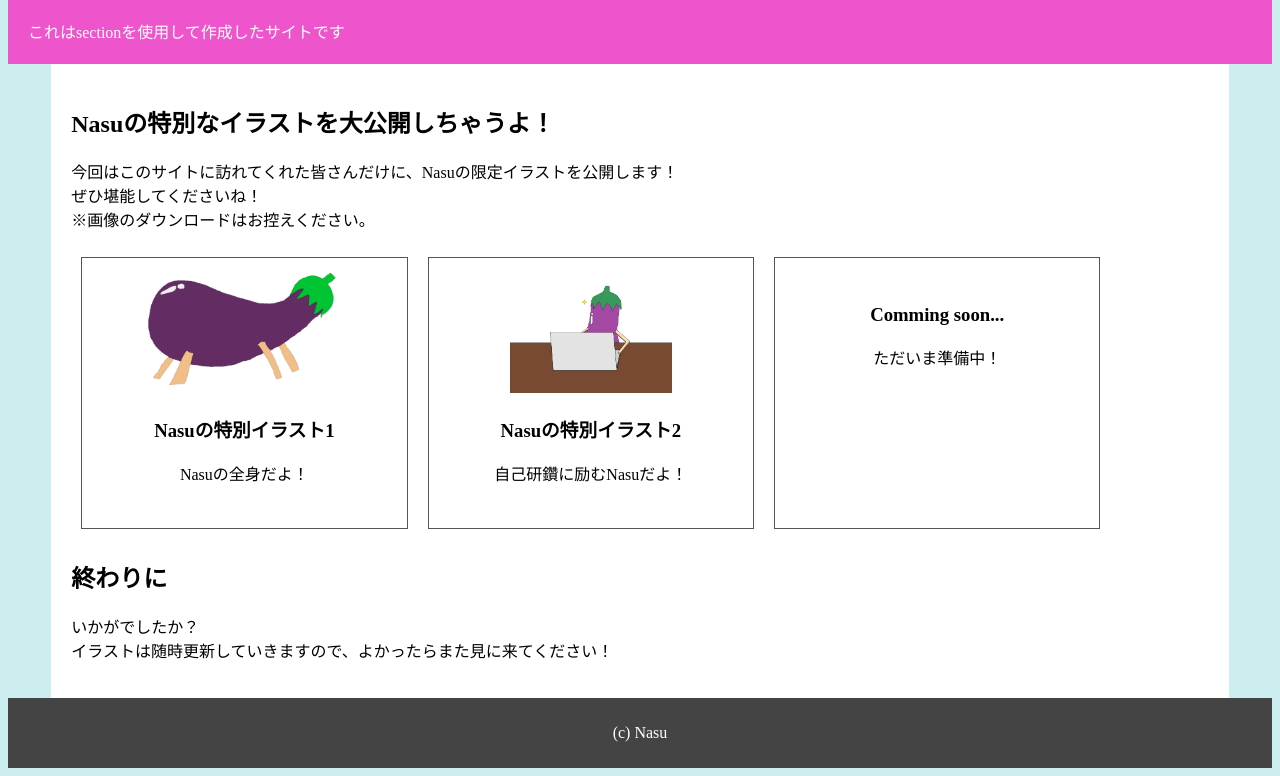
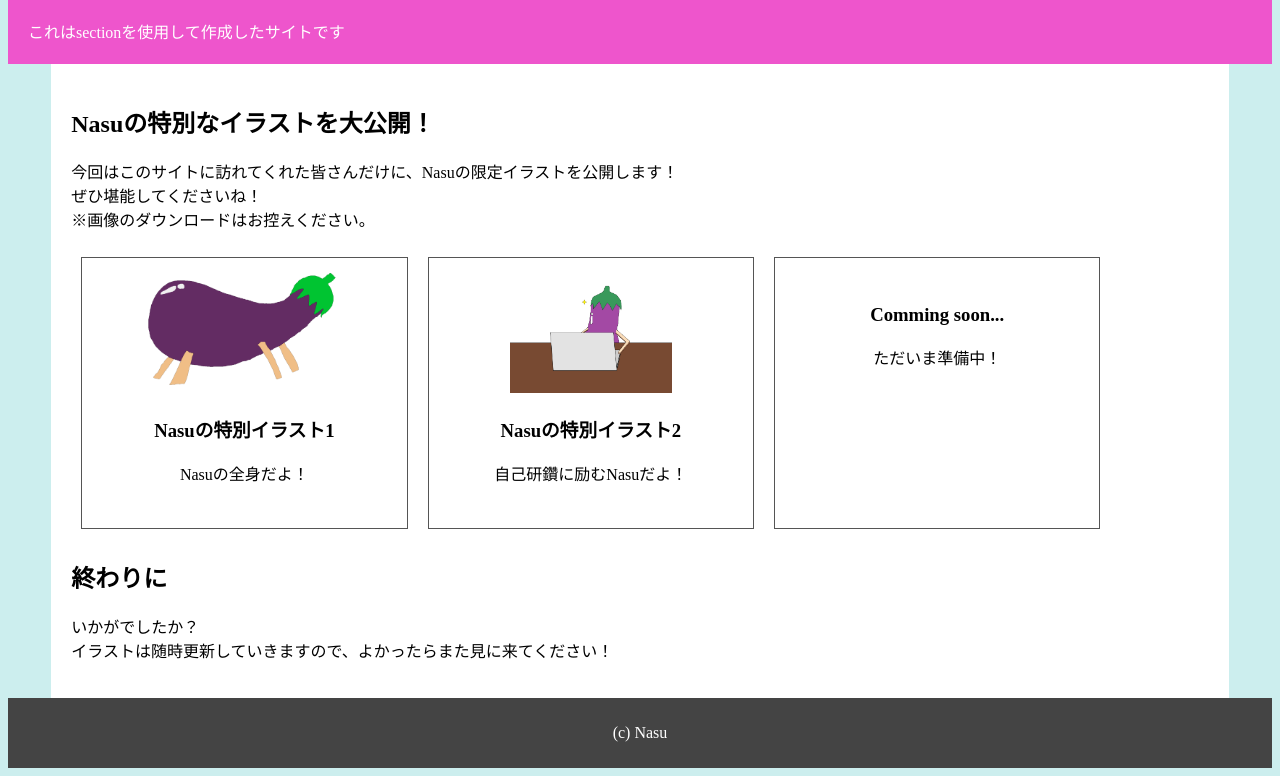
Before and after one commit to Nasu-beginner/Portfolio2, a plain HTML site: page index.html in a window 1280 px wide. Shown: the part 74-850 px from the top of the page. Drawn offline with Linux system fonts and the light colour scheme.

Commit message:
見出しを変更

```diff
--- a/index.html
+++ b/index.html
@@ -14,7 +14,7 @@
 
     <div class="main-contents">
       <section class="main-contents-text">
-        <h2>Nasuの特別なイラストを大公開しちゃうよ！</h2>
+        <h2>Nasuの特別なイラストを大公開！</h2>
         <p>今回はこのサイトに訪れてくれた皆さんだけに、Nasuの限定イラストを公開します！<br>ぜひ堪能してくださいね！<br>※画像のダウンロードはお控えください。</p>
       </section>
 
```
